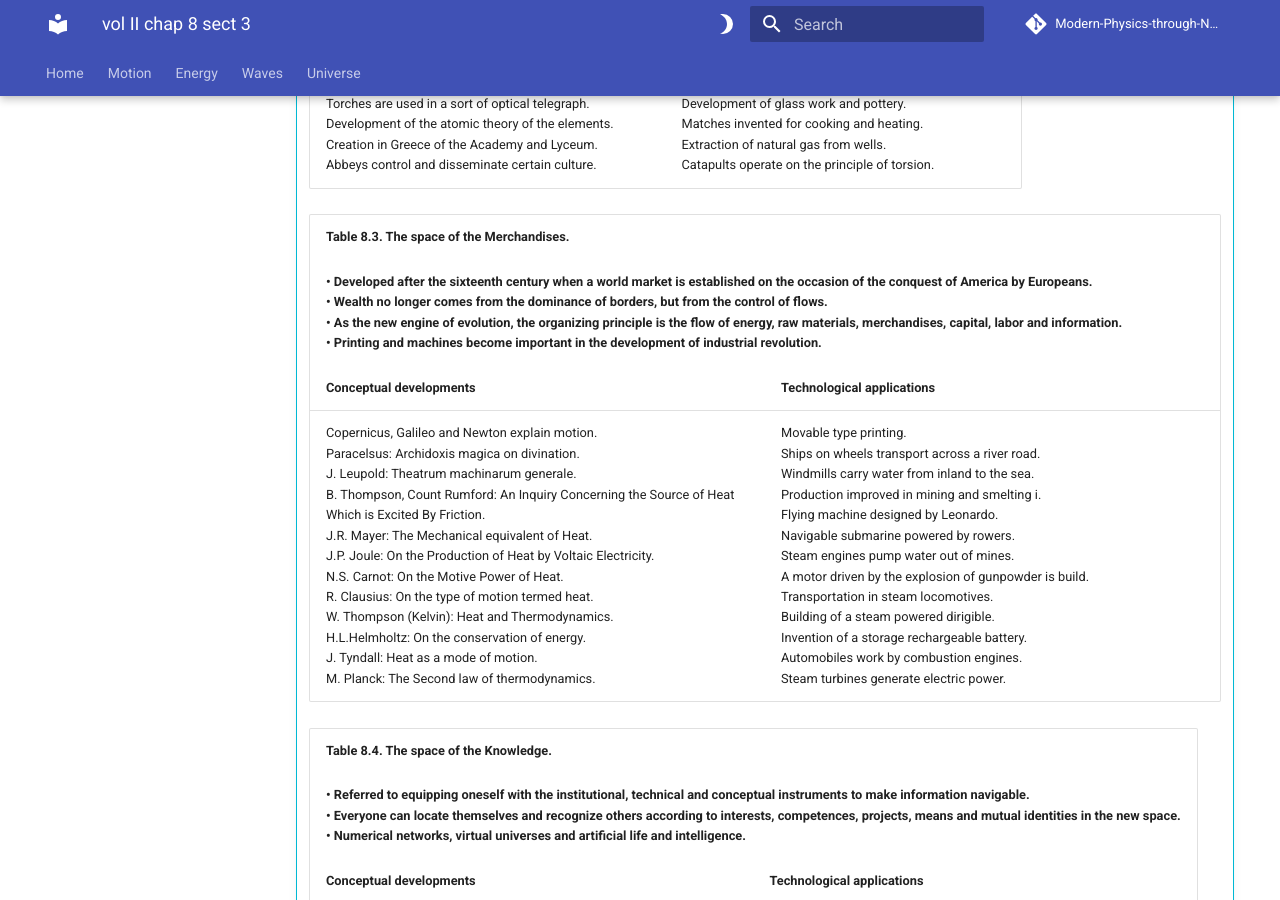
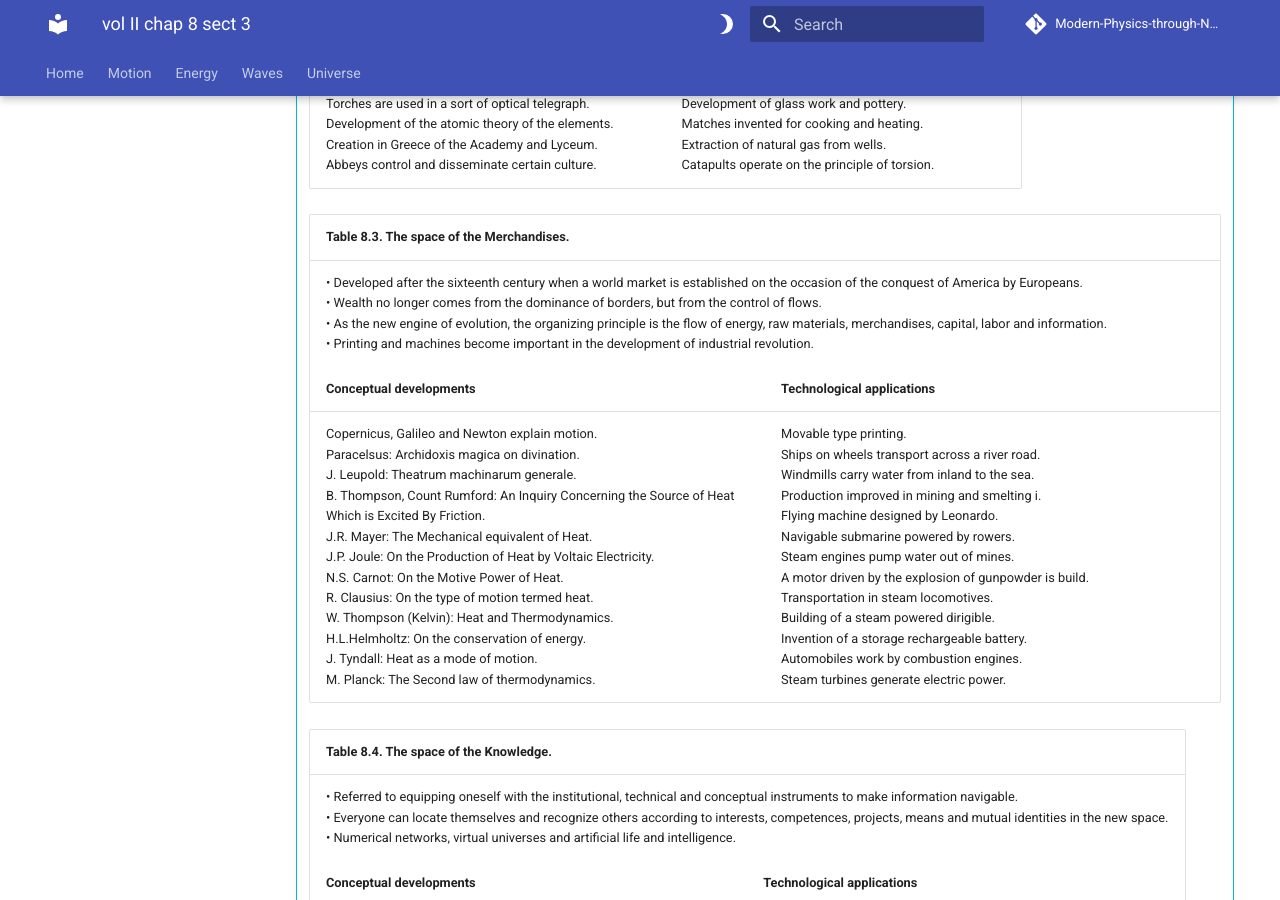
Before and after one commit to modphysnobel/modphysnobel.github.io, an MkDocs documentation site: the page built from docs/vol-II/vol-II-chap-8-sect-3.md, in a window 1280 px wide and 900 px high, scrolled down 2446 px. Built offline with MkDocs 1.6.1 and Material for MkDocs 9.7.7, drawn with Linux system fonts in a browser that asks for light colours; some web fonts are replaced; comment, search, counter and statistics services are not loaded.

Commit message:
Update vol-II-chap-8-sect-3.md

```diff
--- a/docs/vol-II/vol-II-chap-8-sect-3.md
+++ b/docs/vol-II/vol-II-chap-8-sect-3.md
@@ -132,12 +132,12 @@ Anthropological spaces do not exactly correspond to specific time periods descri
         </th>
     </tr>
 	<tr>
-     <th colspan="2">
+     <td colspan="2">
 	• Developed after the sixteenth century when a world market is established on the occasion of the conquest of America by Europeans. <br>
 	• Wealth no longer comes from the dominance of borders, but from the control of flows. <br>
 	• As the new engine of evolution, the organizing principle is the flow of energy, raw materials, merchandises, capital, labor and information. <br>
 	• Printing and machines become important in the development of industrial revolution.
-        </th>
+        </td>
         </tr>
         <tr>
     <th width="50%">
@@ -187,11 +187,11 @@ Anthropological spaces do not exactly correspond to specific time periods descri
         </th>
 		</tr>
 	<tr>
-     <th colspan="2">
+     <td colspan="2">
 	• Referred to equipping oneself with the institutional, technical and conceptual instruments to make information navigable. <br>
 	• Everyone can locate themselves and recognize others according to interests, competences, projects, means and mutual identities in the new space. <br>
 	• Numerical networks, virtual universes and artificial life and intelligence.
-        </th>
+        </td>
         </tr>
         <tr>
     <th width="50%">
```
